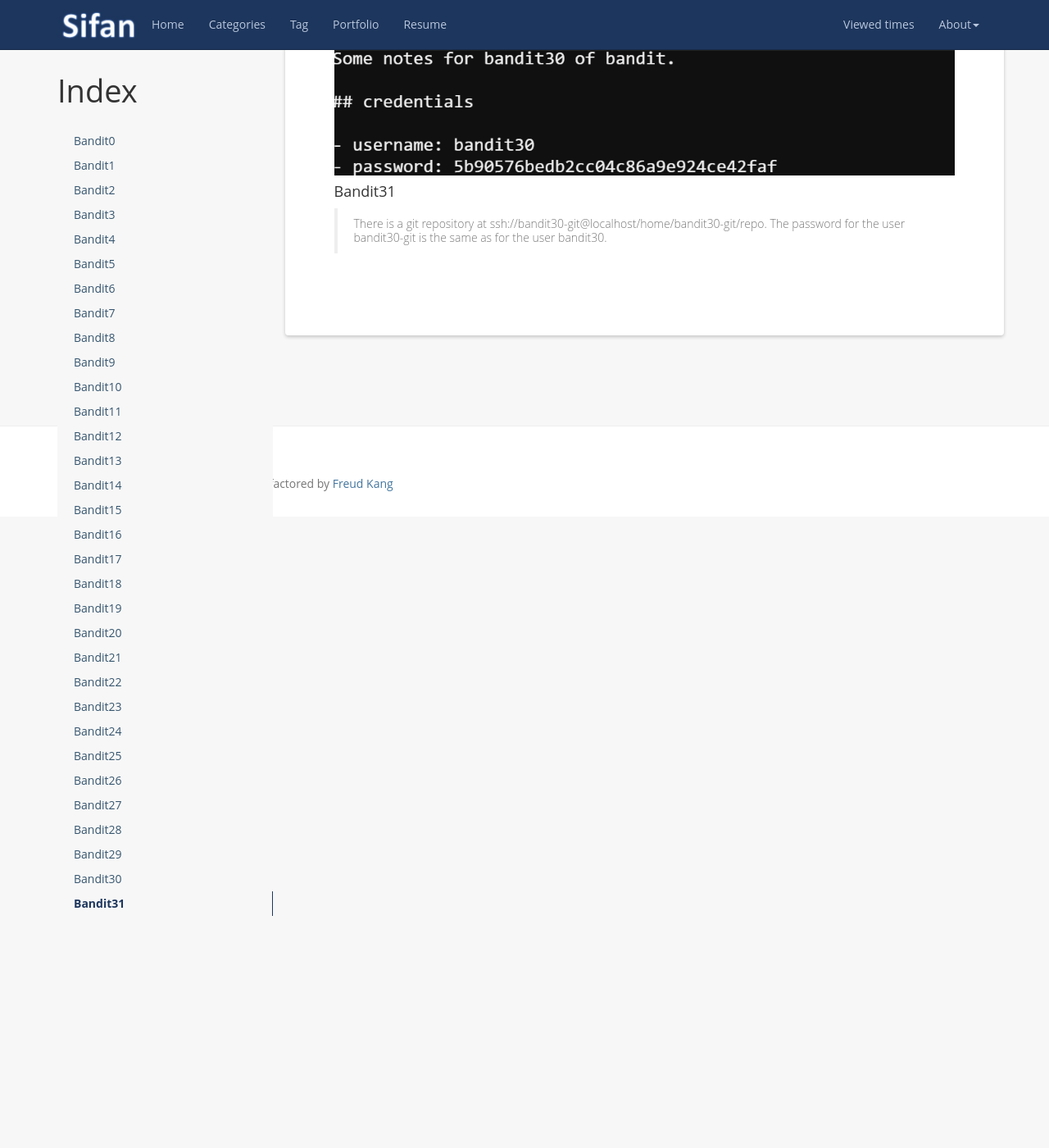
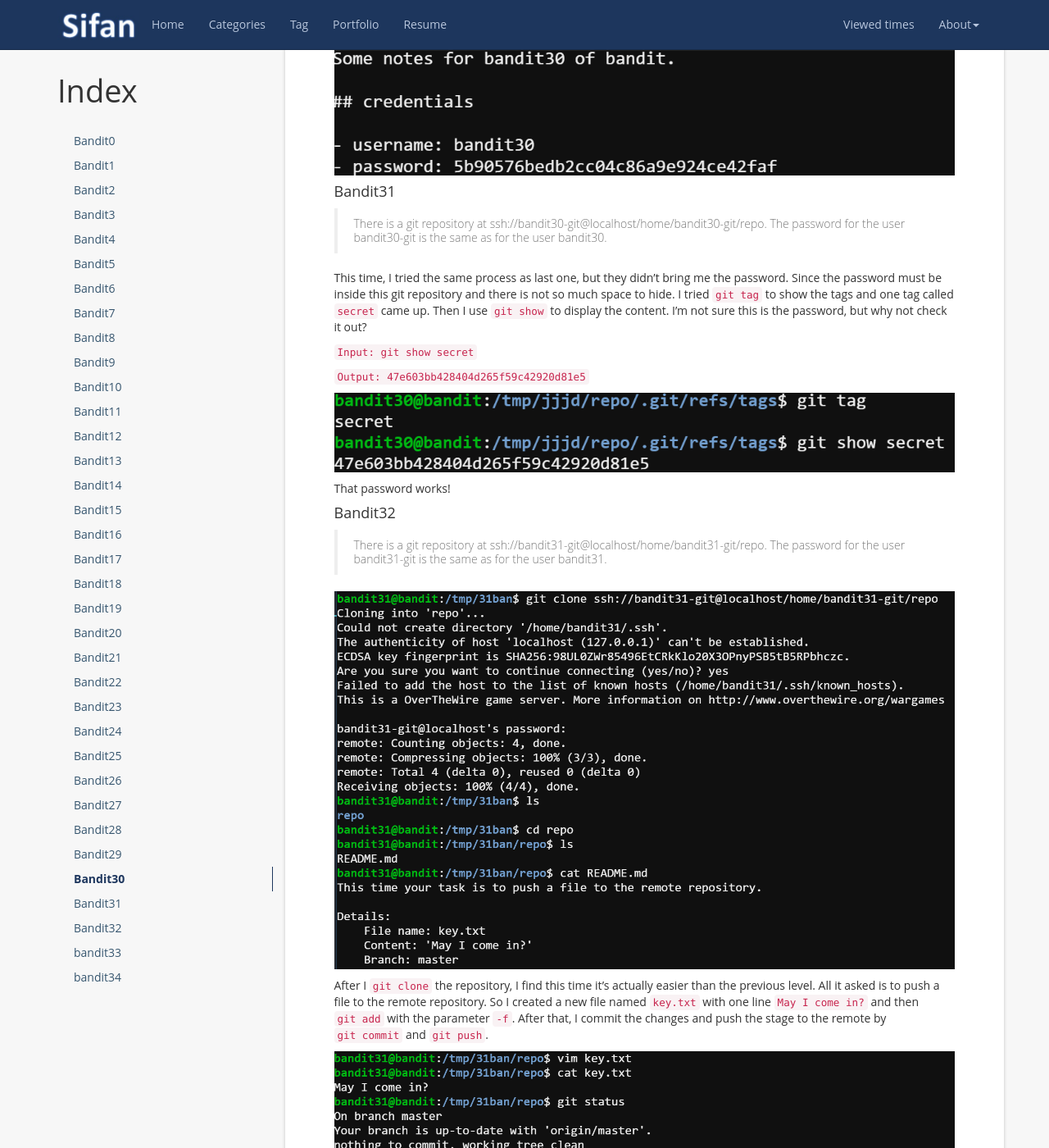
Before and after one commit to SifanGuo/sifanguo.github.io, a Jekyll site: the page built from _posts/2019-04-18-bandit.md, in a window 1280 px wide and 1400 px high, scrolled down 19259 px. Shown: the whole window at 82% size. Built offline with Jekyll 4.4.1, drawn with Linux system fonts in a browser that asks for light colours; nearby versions of some CDN libraries; a script that is not in the unit is left out; comment, search, counter and statistics services are not loaded; some of the changed text lies outside the part shown.

Commit message:
add 31 & 32

```diff
--- a/_posts/2019-04-18-bandit.md
+++ b/_posts/2019-04-18-bandit.md
@@ -631,6 +631,50 @@ Finally, we found the password in the `dev` branch. The password is `5b90576bedb
 #### Bandit31
 > There is a git repository at ssh://bandit30-git@localhost/home/bandit30-git/repo. The password for the user bandit30-git is the same as for the user bandit30.
 
+This time, I tried the same process as last one, but they didn't bring me the password. Since the password must be inside this git repository and there is not so much space to hide. I tried `git tag` to show the tags and one tag called `secret` came up. Then I use `git show` to display the content. I'm not sure this is the password, but why not check it out?
+
+`Input: git show secret`
+
+`Output: 47e603bb428404d265f59c42920d81e5`
+
+![Screenshot]({{ '/styles/images/bandit31.png' | prepend: site.baseurl}})
+
+That password works!
+
+
+#### Bandit32
+> There is a git repository at ssh://bandit31-git@localhost/home/bandit31-git/repo. The password for the user bandit31-git is the same as for the user bandit31.
+
+
+![Screenshot]({{ '/styles/images/Bandit32_1.png' | prepend: site.baseurl}})
+
+After I `git clone` the repository, I find this time it's actually easier than the previous level. All it asked is to push a file to the remote repository. So I created a new file named `key.txt` with one line `May I come in?` and then `git add` with the parameter  `-f`. After that, I commit the changes and push the stage to the remote by `git commit` and `git push`.
+
+![Screenshot]({{ '/styles/images/Bandit32_2.png' | prepend: site.baseurl}})
+
+As the remote prompts, `56a9bf19c63d650ce78e6ec0354ee45e` is the password.
+
+
+#### bandit33
+> After all this git stuff its time for another escape. Good luck!
+
+
+
+#### bandit34
+> At this moment, level 34 does not exist yet.
+
+
+Oh, yeah, all done! :-)
+
+
+
+
+
+
+
+
+
+
 [jekyll]:      http://jekyllrb.com
 [jekyll-gh]:   https://github.com/jekyll/jekyll
 [jekyll-help]: https://github.com/jekyll/jekyll-help
```
Also changed, not shown: styles/images/bandit31.png (added), styles/images/bandit32_1.png (added), styles/images/bandit32_2.png (added).
